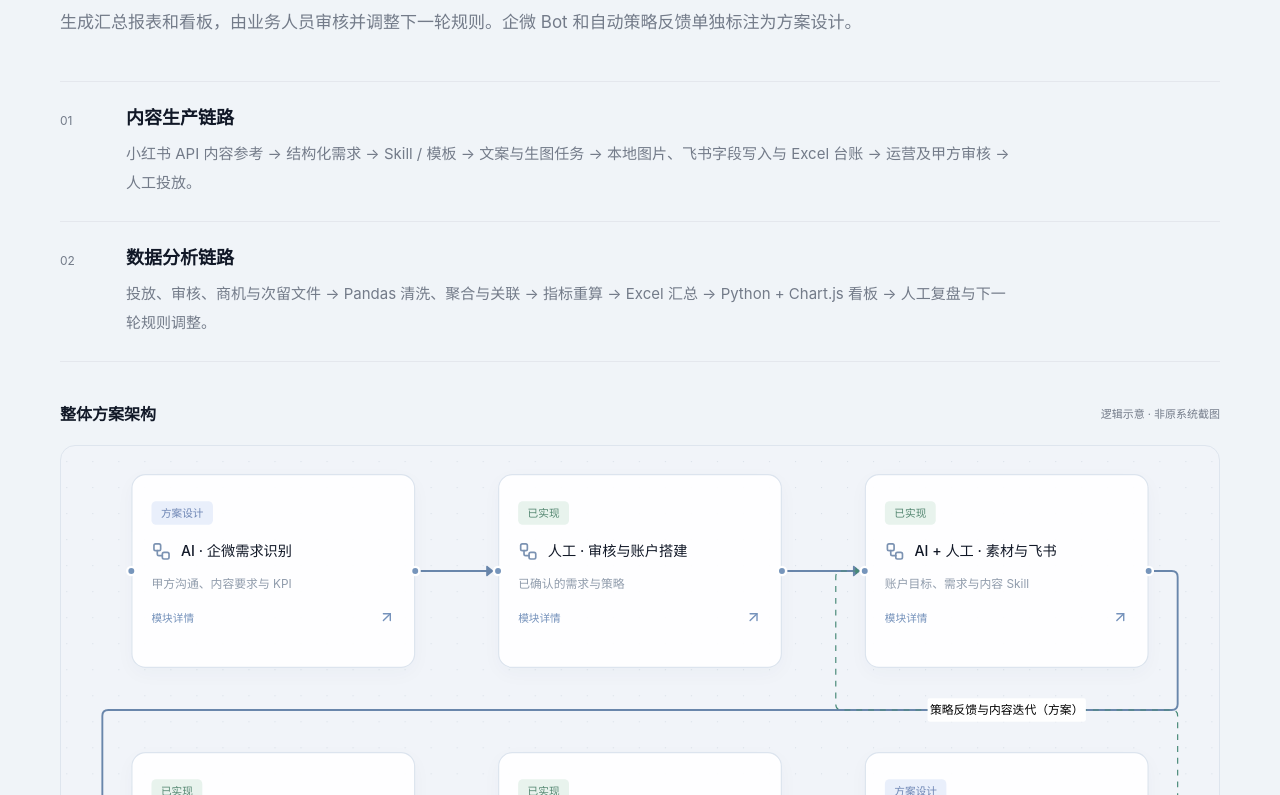
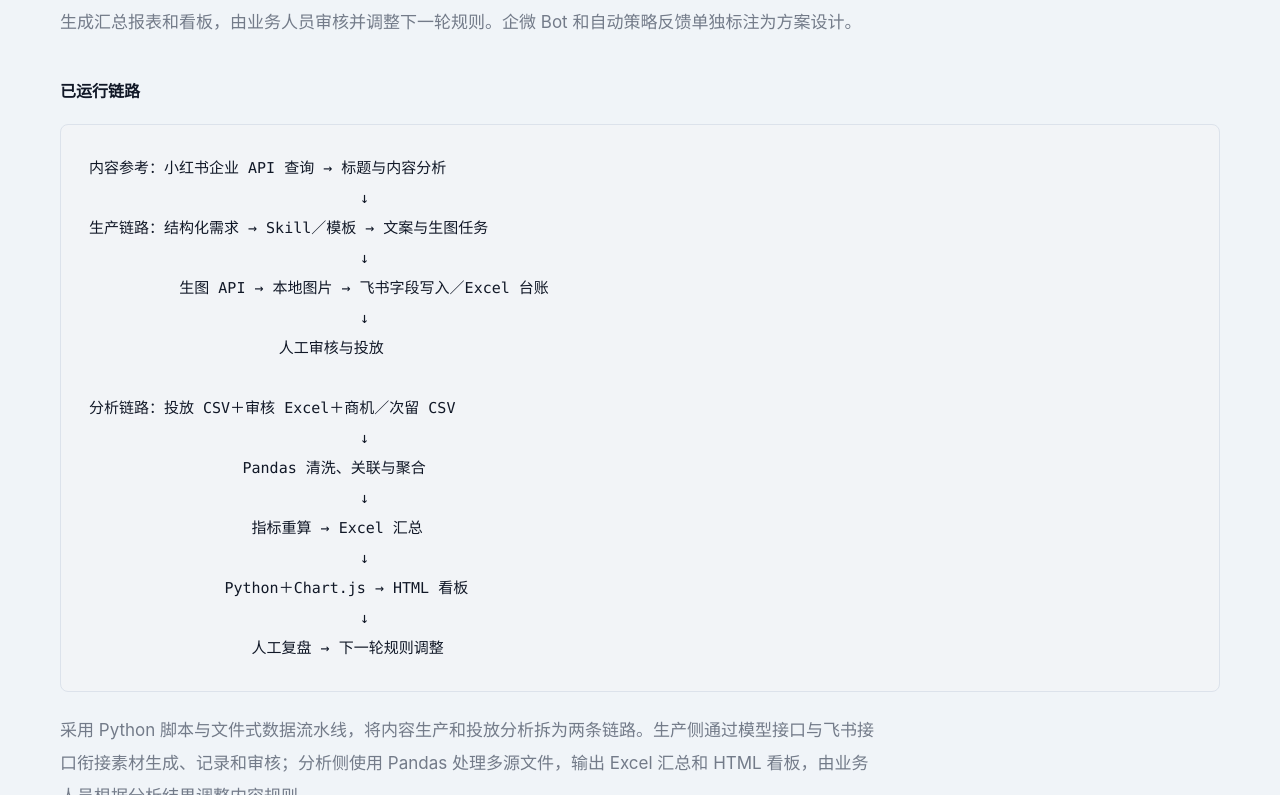
Before and after one commit to habaokhoa8-del/ranran-ai-portfolio, a Next.js app: page /ranran-ai-portfolio/projects/beike/ in a window 1280 px wide. Shown: the part 3025-3820 px from the top of the page. Built offline with nearby package versions, Linux system fonts and the light colour scheme.

Commit message:
Show original running chain in AI design chapter

```diff
--- a/components/case-study.tsx
+++ b/components/case-study.tsx
@@ -68,7 +68,23 @@ export function CaseStudy({ project: p }: { project: Project }) {
     <section className="story-band ai-story" id="solution"><div className="case-section container">
       <ChapterHeading number="02" label="AI 方案设计" title={story.ai.title} />
       <Reveal><p className="chapter-intro">{story.ai.approach}</p></Reveal>
-      {story.ai.decisions && <div className="chapter-subsection"><NarrativeSteps items={story.ai.decisions} /></div>}
+      {p.slug === 'beike' ? <Reveal className="chapter-subsection"><h3>已运行链路</h3><pre className="running-chain" tabIndex={0} aria-label="内容生产与数据分析运行链路">{`内容参考：小红书企业 API 查询 → 标题与内容分析
+                              ↓
+生产链路：结构化需求 → Skill／模板 → 文案与生图任务
+                              ↓
+          生图 API → 本地图片 → 飞书字段写入／Excel 台账
+                              ↓
+                     人工审核与投放
+
+分析链路：投放 CSV＋审核 Excel＋商机／次留 CSV
+                              ↓
+                 Pandas 清洗、关联与聚合
+                              ↓
+                  指标重算 → Excel 汇总
+                              ↓
+               Python＋Chart.js → HTML 看板
+                              ↓
+                  人工复盘 → 下一轮规则调整`}</pre><p className="chapter-intro">采用 Python 脚本与文件式数据流水线，将内容生产和投放分析拆为两条链路。生产侧通过模型接口与飞书接口衔接素材生成、记录和审核；分析侧使用 Pandas 处理多源文件，输出 Excel 汇总和 HTML 看板，由业务人员根据分析结果调整内容规则。</p></Reveal> : story.ai.decisions && <div className="chapter-subsection"><NarrativeSteps items={story.ai.decisions} /></div>}
       <div id="architecture" className="chapter-subsection"><div className="subsection-heading"><h3>{story.ai.modules ? '整体方案架构' : '业务架构'}</h3><span>逻辑示意 · 非原系统截图</span></div><Architecture modules={story.ai.modules ?? p.modules} projectSlug={p.slug} showText={p.slug !== 'beike'} proposal={Boolean(story.ai.modules)} /></div>
       {story.ai.roles && <div className="chapter-subsection agent-roles"><h3>AI Native 结构化所需的团队角色</h3><p>以下为 Agent 职责设计，不代表五个 Agent 均已部署。</p><ul>{story.ai.roles.map(role => <li key={role.title}><h4>{role.title}</h4><p>{role.text}</p></li>)}</ul></div>}
       {evidence('solution')}
```
Also changed, not shown: app/globals.css.
